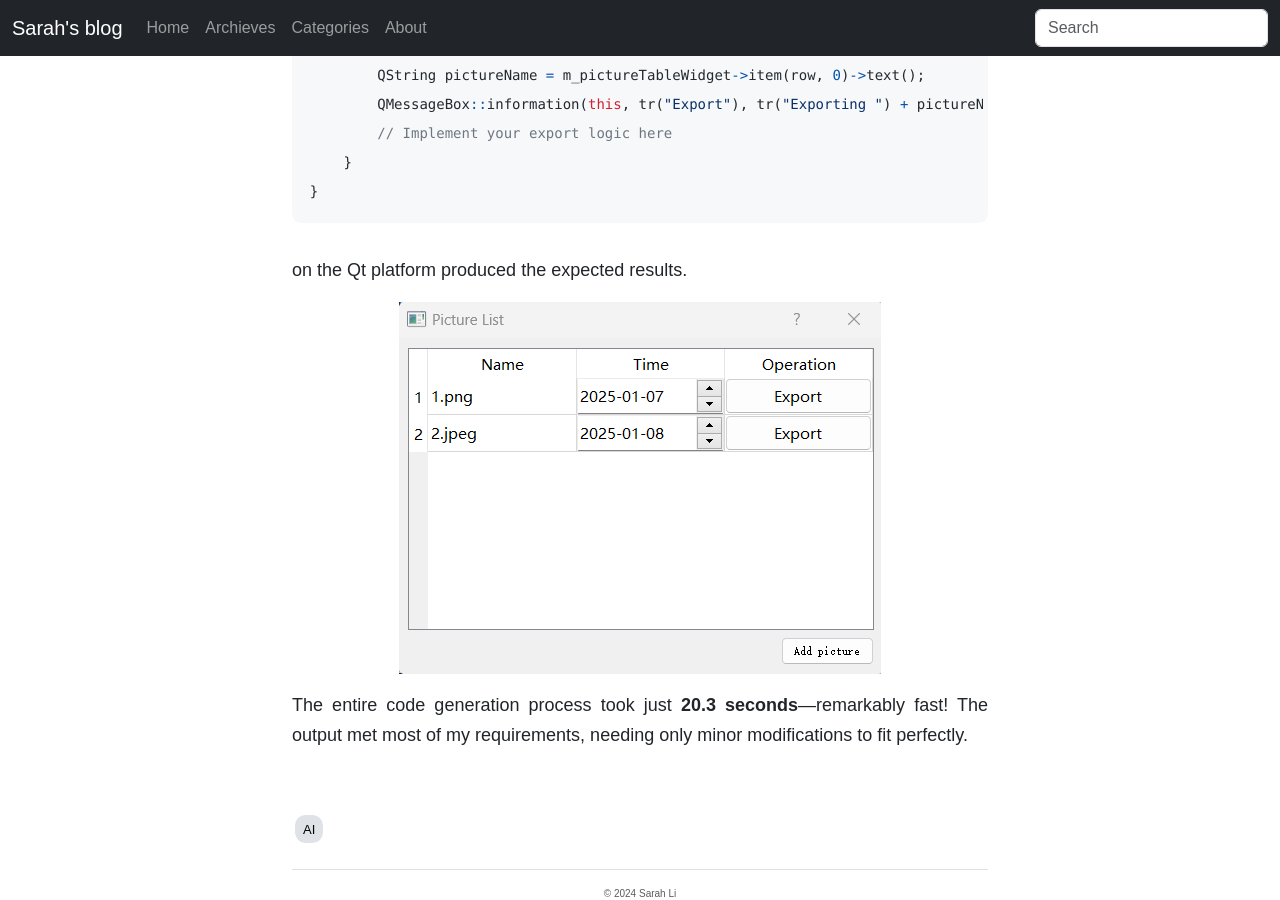
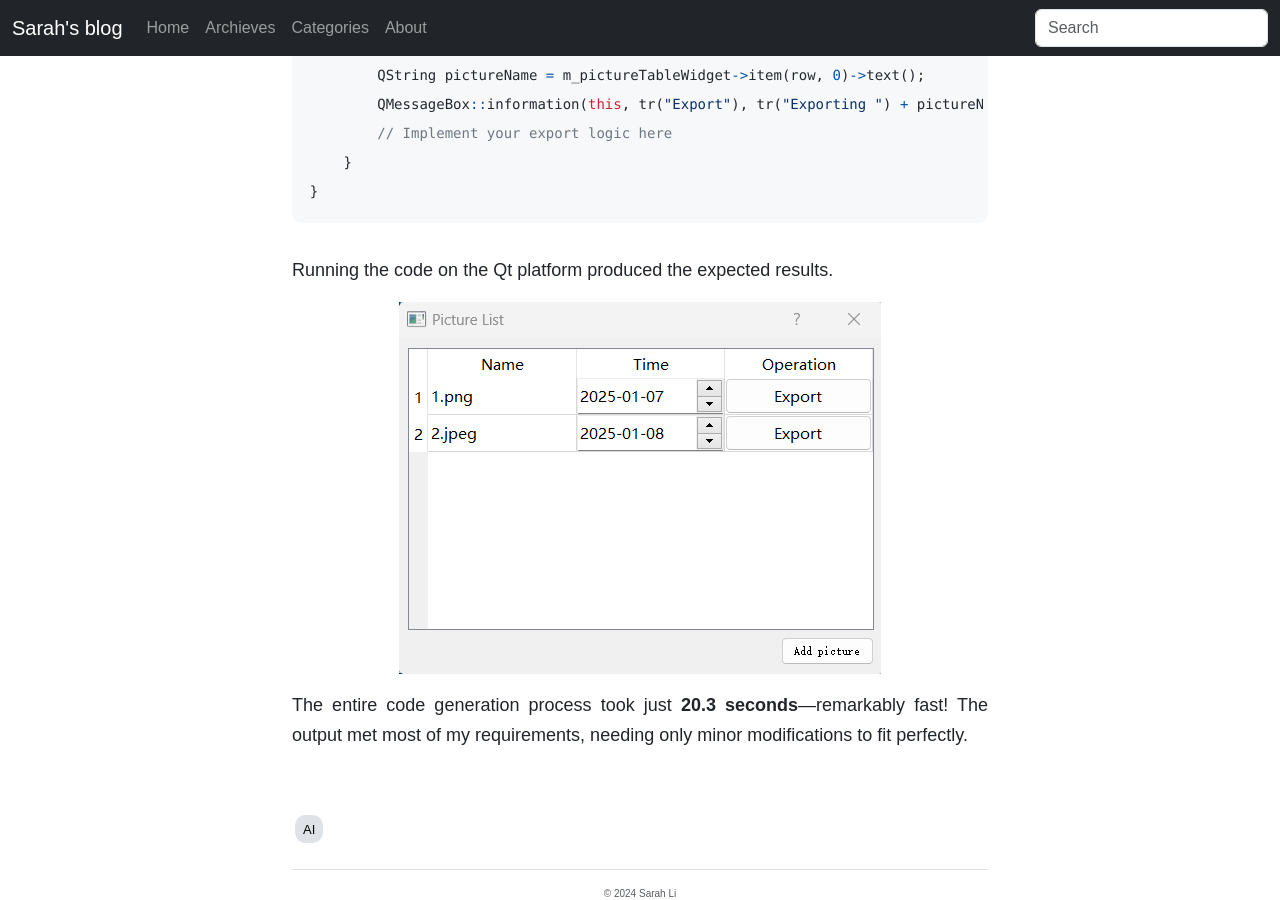
Before and after one commit to sarahqd/sarahqd.github.io, a Jekyll site: the page built from _posts/2025-1-3-Generate-Qt-code-from-UI-design-pictures.md, in a window 1280 px wide and 900 px high, scrolled down 6851 px. Built offline with Jekyll 4.4.1, drawn with Linux system fonts in a browser that asks for light colours.

Commit message:
Update 2025-1-3-Generate-Qt-code-from-UI-design-pictures.md

````diff
--- a/_posts/2025-1-3-Generate-Qt-code-from-UI-design-pictures.md
+++ b/_posts/2025-1-3-Generate-Qt-code-from-UI-design-pictures.md
@@ -227,7 +227,7 @@ void PictureListDialog::onExportButtonClicked()
 }
 ```
 
-on the Qt platform produced the expected results.
+Running the code on the Qt platform produced the expected results.
 
 ![2025-01-08-generate-ui-pic](../../../assets/images/2025-01-08-generate-ui-pic.png)
 
````
